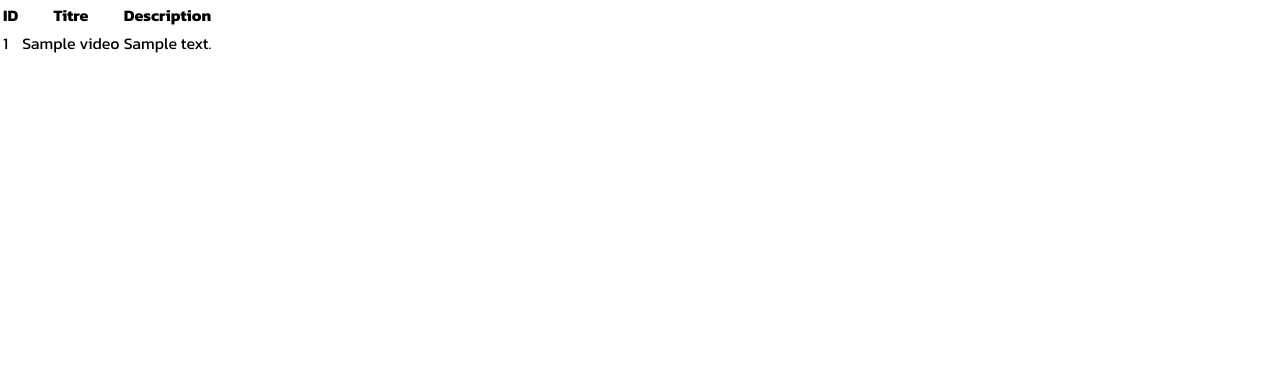
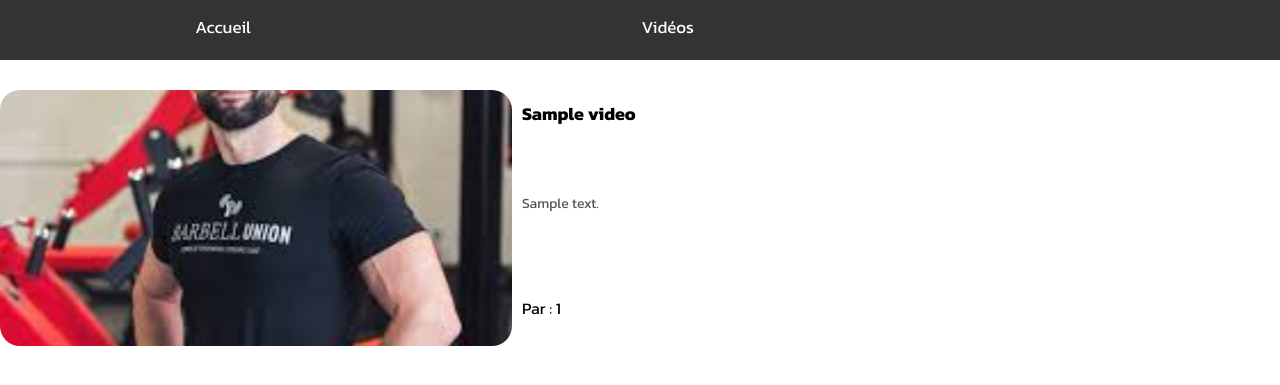
Before and after one commit to ByKan77/Dayliho, a PHP site: page /pages/videos.php in a window 1280 px wide. Shown: the top 385 px of the page. Run offline with PHP 8.4, Linux system fonts and the light colour scheme; tables that the repository leaves empty hold one stand-in row (values such as "Sample post").

Commit message:
Page videos

```diff
--- a/pages/login.php
+++ b/pages/login.php
@@ -1,5 +1,5 @@
 <?php
-require '../header.php';
+require '../back/header.php';
 
 // Vérifie si le formulaire a été soumis
 if ($_SERVER['REQUEST_METHOD'] === 'POST') {
--- a/pages/videos.php
+++ b/pages/videos.php
@@ -1,5 +1,6 @@
 <?php
-    require '../Back/header.php';
+    require '../back/header.php';
+    require '../requires/nav.php';
 
     // Assuming $pdo is already defined and connected to the database
     $query = "SELECT * FROM video";
@@ -8,21 +9,15 @@
     $videos = $stmt->fetchAll(PDO::FETCH_ASSOC);
 ?>
 
-<table>
-    <thead>
-        <tr>
-            <th>ID</th>
-            <th>Titre</th>
-            <th>Description</th>
-        </tr>
-    </thead>
-    <tbody>
-        <?php foreach ($videos as $video): ?>
-        <tr>
-            <td><?php echo htmlspecialchars($video['id']); ?></td>
-            <td><?php echo htmlspecialchars($video['titre']); ?></td>
-            <td><?php echo htmlspecialchars($video['description']); ?></td>
-        </tr>
-        <?php endforeach; ?>
-    </tbody>
-</table>
+<div class="video-grid">
+    <?php foreach ($videos as $video): ?>
+    <div class="video-card">
+        <img src="../addons/coach_1.jpeg" alt="Thumbnail" class="video-thumbnail">
+        <div class="video-info">
+            <p class="titre_video"><?php echo htmlspecialchars($video['titre']); ?></p>
+            <p class="description_video"><?php echo htmlspecialchars($video['description']); ?></p>
+            <p class="createur_video">Par : <?php echo htmlspecialchars($video['auteur']); ?></p>
+        </div>
+    </div>
+    <?php endforeach; ?>
+</div>
--- /dev/null
+++ b/requires/nav.php
@@ -0,0 +1,6 @@
+<!-- Navbar -->
+<div id="nav_bar">
+    <a href="../pages/index.php" class="bouton_nav">Accueil</a>
+    <a href="../pages/videos.php" class="bouton_nav">Vidéos</a>
+    <a href="" class="bouton_nav"></a>
+</div>
--- a/style/style.css
+++ b/style/style.css
@@ -27,6 +27,26 @@ body {
     height: auto;
     width: 100%;
     background-color: var(--nav);
+}
+
+#nav_bar {
+    background-color: #333;
+    overflow: hidden;
+}
+
+#nav_bar .bouton_nav {
+    float: left;
+    display: block;
+    color: white;
+    text-align: center;
+    padding: 14px 16px;
+    text-decoration: none;
+    font-size: 17px;
+}
+
+#nav_bar .bouton_nav:hover {
+    background-color: #ddd;
+    color: black;
 }
 
 .section {
@@ -192,6 +212,50 @@ body {
     align-items: center;
 }
 
+
+                                        /*  Videos */
+
+.video-grid {
+    padding-top: 90px;
+    display: flex;
+    flex-direction: column;
+    gap: 20px;
+}
+
+.video-card {
+    display: flex;
+    border-radius: 8px;
+    overflow: hidden;
+    width: 100%;
+    height: 20vw;
+}
+
+.video-thumbnail {
+    width: 40%;
+    height: auto;
+    object-fit: cover;
+    border-radius:20px;
+}
+
+.video-info {
+    padding: 10px;
+    width: 50%;
+    display: flex;
+    flex-direction: column;
+    justify-content: space-between;
+}
+
+.titre_video {
+    font-size: 18px;
+    font-weight: bold;
+    margin: 0;
+}
+
+.description_video {
+    font-size: 14px;
+    color: #555;
+}
+
                                         /*  Mobile */
 
 @media (max-width: 768px) {
```
Also changed, not shown: pages/index.php (+2 -6 lines).
